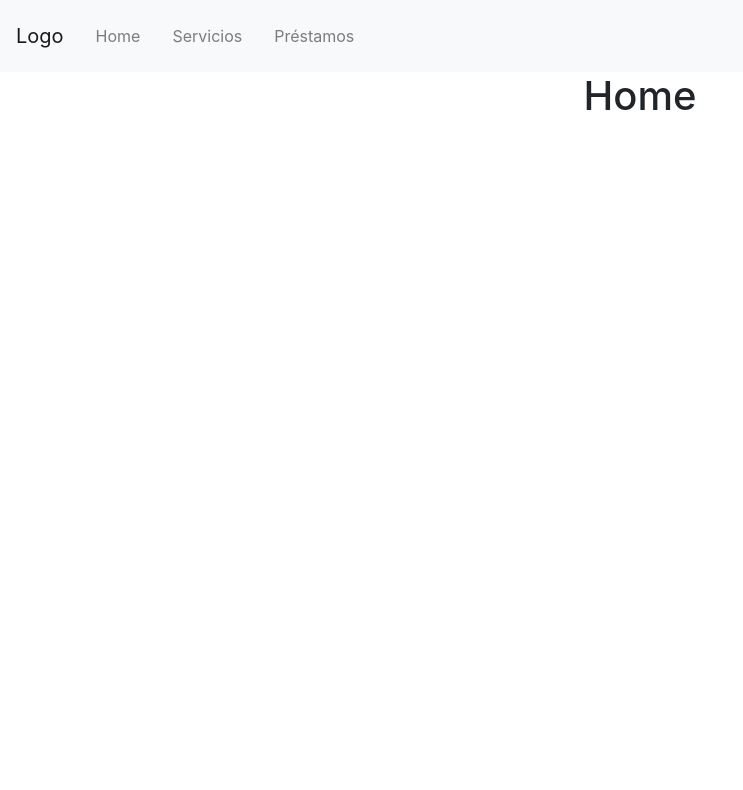
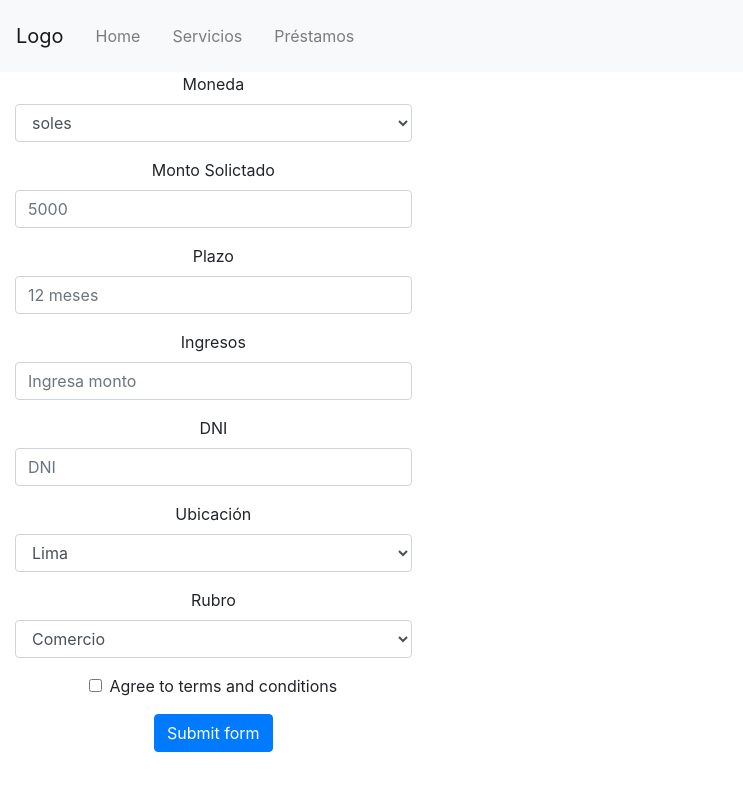
Before and after one commit to VeroFlores/Juntas-team6-1, a React (Create React App) app: page / in a window 1280 px wide. Shown: the top 790 px of the page, without its empty margins (0-743 px from the left). Built offline with nearby package versions, Linux system fonts and the light colour scheme.

Commit message:
first version to manage form

```diff
--- a/package.json
+++ b/package.json
@@ -9,6 +9,7 @@
     "bootstrap": "^4.6.0",
     "firebase": "^8.2.4",
     "node-sass": "^4.12.0",
+    "prop-types": "^15.7.2",
     "react": "^17.0.1",
     "react-bootstrap": "^1.4.3",
     "react-dom": "^17.0.1",
--- a/src/App.jsx
+++ b/src/App.jsx
@@ -1,21 +1,28 @@
 /* eslint-disable import/no-unresolved */
-import React from 'react';
+import React, { useState } from 'react';
 import { BrowserRouter, Route, Switch } from 'react-router-dom';
 import './App.css';
 import Home from './components/Home';
 import Servicios from './components/Servicios';
 import ViewMenu from './components/ViewMenu';
 import Prestamos from './components/Prestamos';
+import saveData from './firebase/function';
 // import db from './firebase';
 
-function App() {
+const App = () => {
+  const [stateForm, setStateForm] = useState([]);
+  const handleSubmitForm = (values) => {
+    setStateForm([values]);
+    saveData(values);
+  };
+  console.log(stateForm);
   return (
     <div className="App">
       <BrowserRouter>
         <ViewMenu />
         <Switch>
           <Route path="/" exact>
-            <Home />
+            <Home handleSubmitForm={handleSubmitForm} />
           </Route>
           <Route path="/servicios">
             <Servicios />
@@ -27,6 +34,6 @@ function App() {
       </BrowserRouter>
     </div>
   );
-}
+};
 
 export default App;
--- /dev/null
+++ b/src/components/Form.jsx
@@ -0,0 +1,161 @@
+import React, { useState } from 'react';
+import PropTypes from 'prop-types';
+import {
+  Button, Col, Form,
+} from 'react-bootstrap';
+
+const FormSection = (props) => {
+  const { handleSubmitForm } = props;
+  const [validated, setValidated] = useState(false);
+  const handleSubmit = (event) => {
+    const form = event.currentTarget;
+    if (form.checkValidity() === false) {
+      event.preventDefault();
+      event.stopPropagation();
+    }
+    setValidated(true);
+  };
+  const initialStateValues = {
+    moneda: '',
+    monto: '',
+    plazo: '',
+    ingreso: '',
+    dni: '',
+    ubicación: '',
+    rubro: '',
+  };
+  const [values, setValues] = useState(initialStateValues);
+  const handleChange = (e) => {
+    console.log('storaged');
+    const { name, value } = e.target;
+    setValues({ ...values, [name]: value });
+  };
+  const onSubmit = (event) => {
+    event.preventDefault();
+    handleSubmitForm(values);
+    setValues(initialStateValues);
+  };
+  // const onFormSubmit = (event) => {
+  //   event.preventDefault();
+  //   // submitForm();
+  // };
+  return (
+    <>
+      <Form noValidate validated={validated} onFormSubmit={handleSubmit} onSubmit={onSubmit}>
+        <Form.Group as={Col} md="4" controlId="exampleForm.ControlSelect1">
+          <Form.Label>Moneda</Form.Label>
+          <Form.Control
+            as="select"
+            name="moneda"
+            value={values.moneda}
+            onChange={handleChange}
+          >
+            <option>soles</option>
+            <option>dólares</option>
+          </Form.Control>
+        </Form.Group>
+        <Form.Group as={Col} md="4" controlId="validationCustom01">
+          <Form.Label>Monto Solictado</Form.Label>
+          <Form.Control
+            required
+            type="text"
+            placeholder="5000"
+            name="monto"
+            value={values.monto}
+            onChange={handleChange}
+          />
+          <Form.Control.Feedback type="invalid">
+            Ingrese el monto solicitado.
+          </Form.Control.Feedback>
+        </Form.Group>
+        <Form.Group as={Col} md="4" controlId="validationCustom02">
+          <Form.Label>Plazo</Form.Label>
+          <Form.Control
+            required
+            type="text"
+            placeholder="12 meses"
+            name="plazo"
+            value={values.plazo}
+            onChange={handleChange}
+          />
+          <Form.Control.Feedback>Looks good!</Form.Control.Feedback>
+        </Form.Group>
+        <Form.Group as={Col} md="4" controlId="validationCustomUsername">
+          <Form.Label>Ingresos</Form.Label>
+          <Form.Control
+            type="number"
+            placeholder="Ingresa monto"
+            name="ingreso"
+            value={values.ingreso}
+            onChange={handleChange}
+            required
+          />
+          <Form.Control.Feedback type="invalid">
+            Ingrese el monto solicitado.
+          </Form.Control.Feedback>
+
+        </Form.Group>
+
+        <Form.Group as={Col} md="4" controlId="validationCustom03">
+          <Form.Label>DNI</Form.Label>
+          <Form.Control
+            type="text"
+            placeholder="DNI"
+            name="dni"
+            value={values.dni}
+            onChange={handleChange}
+            required
+          />
+          <Form.Control.Feedback type="invalid">
+            Ingrese su número de DNI.
+          </Form.Control.Feedback>
+        </Form.Group>
+        <Form.Group as={Col} md="4" controlId="validationCustom04">
+          <Form.Label>Ubicación</Form.Label>
+          <Form.Control
+            as="select"
+            name="ubicación"
+            value={values.ubicación}
+            onChange={handleChange}
+          >
+            <option>Lima</option>
+            <option>Callao</option>
+          </Form.Control>
+        </Form.Group>
+        <Form.Group as={Col} md="4" controlId="validationCustom05">
+          <Form.Label>Rubro</Form.Label>
+          <Form.Control
+            as="select"
+            name="rubro"
+            value={values.rubro}
+            onChange={handleChange}
+          >
+            <option>Comercio</option>
+            <option>Industria</option>
+          </Form.Control>
+        </Form.Group>
+        <Form.Group as={Col} md="4">
+          <Form.Check
+            required
+            label="Agree to terms and conditions"
+            feedback="You must agree before submitting."
+            onChange={handleChange}
+          />
+        </Form.Group>
+        <Form.Group as={Col} md="4">
+          <Button
+            type="submit"
+          >
+            Submit form
+          </Button>
+        </Form.Group>
+      </Form>
+    </>
+  );
+};
+export default FormSection;
+FormSection.propTypes = {
+  // handleInputChange: PropTypes.func.isRequired,
+  handleSubmitForm: PropTypes.func.isRequired,
+
+};
--- a/src/components/Home.jsx
+++ b/src/components/Home.jsx
@@ -1,9 +1,23 @@
 import React from 'react';
+import PropTypes from 'prop-types';
+import FormSection from './Form';
 
-const Home = () => (
-  <>
-    <h1>Home</h1>
-  </>
-);
+const Home = (props) => {
+  const { handleSubmitForm } = props;
+  return (
+    <>
+      <FormSection handleSubmitForm={handleSubmitForm} />
+    </>
+  );
+};
+export default Home;
+Home.propTypes = {
+  // handleInputChange: PropTypes.func.isRequired,
+  handleSubmitForm: PropTypes.func.isRequired,
 
-export default Home;
+};
+// Home.propTypes = {
+//   handleInputChange: PropTypes.func.isRequired,
+
+//   submitForm: PropTypes.func.isRequired,
+// };
--- a/src/firebase/function.js
+++ b/src/firebase/function.js
@@ -0,0 +1,13 @@
+import db from './config';
+
+const saveData = (data) => db.collection('request').doc().set({
+  moneda: data.moneda,
+  monto: data.monto,
+  plazo: data.plazo,
+  ingreso: data.ingreso,
+  dni: data.dni,
+  ubicación: data.ubicación,
+  rubro: data.rubro,
+});
+
+export default saveData;
```
Also changed, not shown: 1 other file (tests, documents, lock files or other folders).
